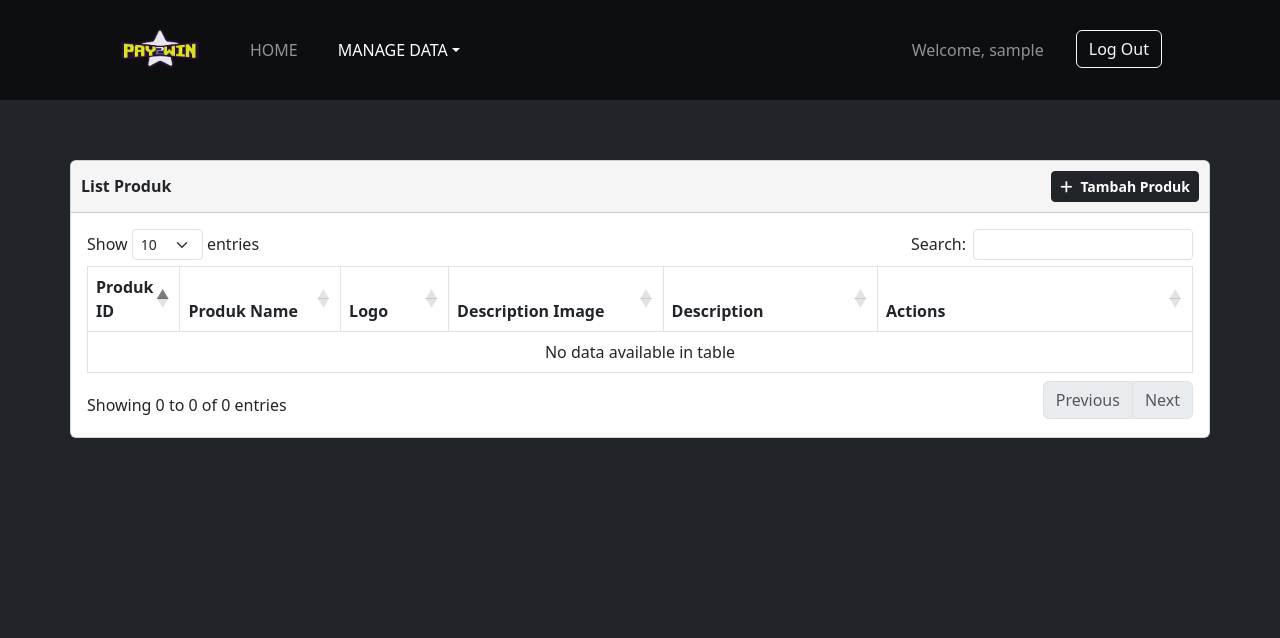
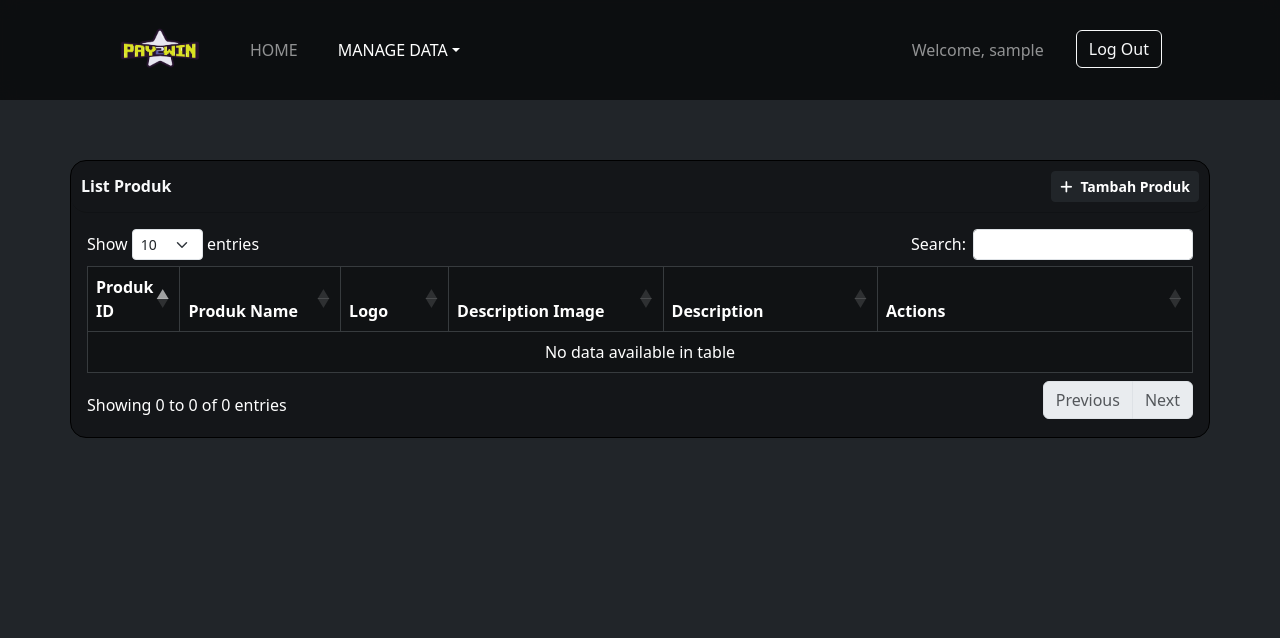
Before and after one commit to ezrabrilliant/project-tekweb, a PHP site: page /manage_produk.php in a window 1280 px wide. Shown: the top 638 px of the page. Run offline with PHP 8.4, Linux system fonts and the light colour scheme; the visitor is signed in with stand-in values (Sample User, id 1); data that the repository does not hold is empty; some libraries are stand-ins or nearby versions.

Commit message:
Update manage_produk.php

```diff
--- a/manage_produk.php
+++ b/manage_produk.php
@@ -83,8 +83,9 @@ if (isset($_POST['nama_game_input']) && isset($_POST['deskripsi_input']) && isse
     <meta name="description" content="">
     <meta name="author" content="">
 
-    <title>Riwayat Pembelian User</title>
+    <title>Manage Produk - PAY2WIN</title>
 
+    <link rel="stylesheet" href="css/styles.css">
     <script src="https://kit.fontawesome.com/785e8a7b97.js" crossorigin="anonymous"></script>
     <script src="https://ajax.googleapis.com/ajax/libs/jquery/3.7.1/jquery.min.js"></script>
     <link rel="stylesheet"
@@ -114,6 +115,15 @@ if (isset($_POST['nama_game_input']) && isset($_POST['deskripsi_input']) && isse
 </head>
 
 <body class="bg-dark">
+
+    <div class="blob-c">
+        <div class="shape-blob one"></div>
+        <div class="shape-blob two"></div>
+        <div class="shape-blob three"></div>
+        <div class="shape-blob four"></div>
+        <div class="shape-blob five"></div>
+        <div class="shape-blob six"></div>
+    </div>
 
     <!-- Navigation-->
     <nav class="py-4 navbar navbar-expand-lg navbar-dark fixed-top"
@@ -164,17 +174,19 @@ if (isset($_POST['nama_game_input']) && isset($_POST['deskripsi_input']) && isse
         <div id="content-wrapper" class="d-flex flex-column">
             <div id="content">
                 <div class="container" style="padding: 160px 0 20px 0;">
-                    <div class="card mb-4">
+                    <div class="card border-black text-white mb-4 animate"
+                        style='border-radius: 1rem;background-color: rgb(0, 0, 0, 0.4) !important'>
                         <div class="card-header"
-                            style="display: flex; justify-content: space-between;align-items: center;padding: 10px;background-color: #f5f5f5;">
-                            <h6 class="m-0 font-weight-bold text-dark"><strong>List Produk</strong></h6>
+                            style="display: flex; justify-content: space-between;align-items: center;padding: 10px;border-radius: 1rem;background-color: rgb(0, 0, 0, 0.0) !important">
+                            <h6 class="m-0 font-weight-bold text-light"><strong>List Produk</strong></h6>
                             <button class="btn btn-dark btn-sm" data-bs-toggle="modal" data-bs-target="#addGameModal"
                                 style="margin-left: 10px; text-bo"><i class="fa-solid fa-plus"
                                     style="padding:0 8px 0 0px"></i><strong>Tambah Produk</strong></button>
                         </div>
                         <div class="card-body">
                             <div class="table-responsive">
-                                <table class="table table-bordered" id="dataTable" width="100%" cellspacing="0">
+                                <table class="table table-bordered table-dark" id="dataTable" width="100%"
+                                    cellspacing="0" style="--bs-table-bg: rgb(0, 0, 0, 0.2) !important;">
                                     <thead>
                                         <tr>
                                             <th style="width: 5%;">Produk ID</th>
@@ -225,7 +237,7 @@ if (isset($_POST['nama_game_input']) && isset($_POST['deskripsi_input']) && isse
     <div class="modal fade" id="logoutModal" tabindex="-1" role="dialog" aria-labelledby="exampleModalLabel"
         aria-hidden="true">
         <div class="modal-dialog modal-dialog-centered" role="document">
-            <div class="modal-content">
+            <div class="modal-content bg-dark text-white">
                 <div class="modal-header">
                     <h5 class="modal-title" id="exampleModalLabel">Are you sure you want to Logout?</h5>
                     <button type="button" class="btn-close" data-bs-dismiss="modal" aria-label="Close"></button>
@@ -243,7 +255,7 @@ if (isset($_POST['nama_game_input']) && isset($_POST['deskripsi_input']) && isse
     <div class="modal fade" id="editGameModal" tabindex="-1" role="dialog" aria-labelledby="editUserModalLabel"
         aria-hidden="true">
         <div class="modal-dialog modal-dialog-centered" role="document">
-            <div class="modal-content">
+            <div class="modal-content bg-dark text-white">
                 <div class="modal-header">
                     <h5 class="modal-title" id="editUserModalLabel">Edit Produk Information</h5>
                     <button type="button" class="btn-close" data-bs-dismiss="modal" aria-label="Close"></button>
@@ -268,8 +280,12 @@ if (isset($_POST['nama_game_input']) && isset($_POST['deskripsi_input']) && isse
                             <input type="textarea" class="form-control" id="editGambarDeskripsi"
                                 name="editGambarDeskripsi" required>
                         </div>
-                        <input type="hidden" id="editGameId" name="editGameId">
-                        <button type="submit" class="btn btn-primary">Save Changes</button>
+
+                        <div class="text-center d-flex justify-content-between" style="padding:10px 0 0 0">
+                            <button type="button" class="btn text-white btn-danger" data-bs-dismiss="modal"aria-label="Close"><i class="fa-solid fa-ban" style="padding-right:10px;"></i> Cancel</button>
+                            <input type="hidden" id="editGameId" name="editGameId">
+                            <button type="submit" class="btn btn-success"><i class="fa-solid fa-floppy-disk" style="padding-right:10px;"></i> Save Changes</button>
+                        </div>
                     </form>
                 </div>
             </div>
@@ -280,7 +296,7 @@ if (isset($_POST['nama_game_input']) && isset($_POST['deskripsi_input']) && isse
     <div class="modal fade" id="addGameModal" tabindex="-1" role="dialog" aria-labelledby="addAdminModalLabel"
         aria-hidden="true">
         <div class="modal-dialog modal-dialog-centered" role="document">
-            <div class="modal-content">
+            <div class="modal-content bg-dark text-white">
                 <div class="modal-header">
                     <h5 class="modal-title" id="addAdminModalLabel">Tambah Produk</h5>
                     <button type="button" class="btn-close" data-bs-dismiss="modal" aria-label="Close"></button>
@@ -289,8 +305,8 @@ if (isset($_POST['nama_game_input']) && isset($_POST['deskripsi_input']) && isse
                     <form name="add_game" action="manage_produk.php" method="post" class="m-3"
                         onsubmit="return validateForm()">
                         <div class="form-group">
-                            <h4>Nama Produk</h4><input type="text" class="form-control mt-1 mb-3" placeholder="Nama game"
-                                name="nama_game_input">
+                            <h4>Nama Produk</h4><input type="text" class="form-control mt-1 mb-3"
+                                placeholder="Nama game" name="nama_game_input">
                         </div>
                         <div class="form-group  mb-3">
                             <h4>Deskripsi</h4><input type="textarea" class="form-control mt-1" placeholder="Deskripsi"
@@ -306,9 +322,8 @@ if (isset($_POST['nama_game_input']) && isset($_POST['deskripsi_input']) && isse
                         </div>
                         <div class="text-center d-flex justify-content-between" style="padding:10px 0 0 0">
                             <button type="button" class="btn text-white btn-danger" data-bs-dismiss="modal"
-                                aria-label="Close">Cancel</button>
-                            <input type="submit" class="btn text-white btn-success w-25 login" value="Submit"
-                                name="login-btn">
+                                aria-label="Close"> Cancel</button>
+                                <input type="submit" class="btn text-white btn-success w-25 login" value="Submit" name="login-btn">
                         </div>
 
                         <?php if (!empty($errorMsg)): ?>
```
